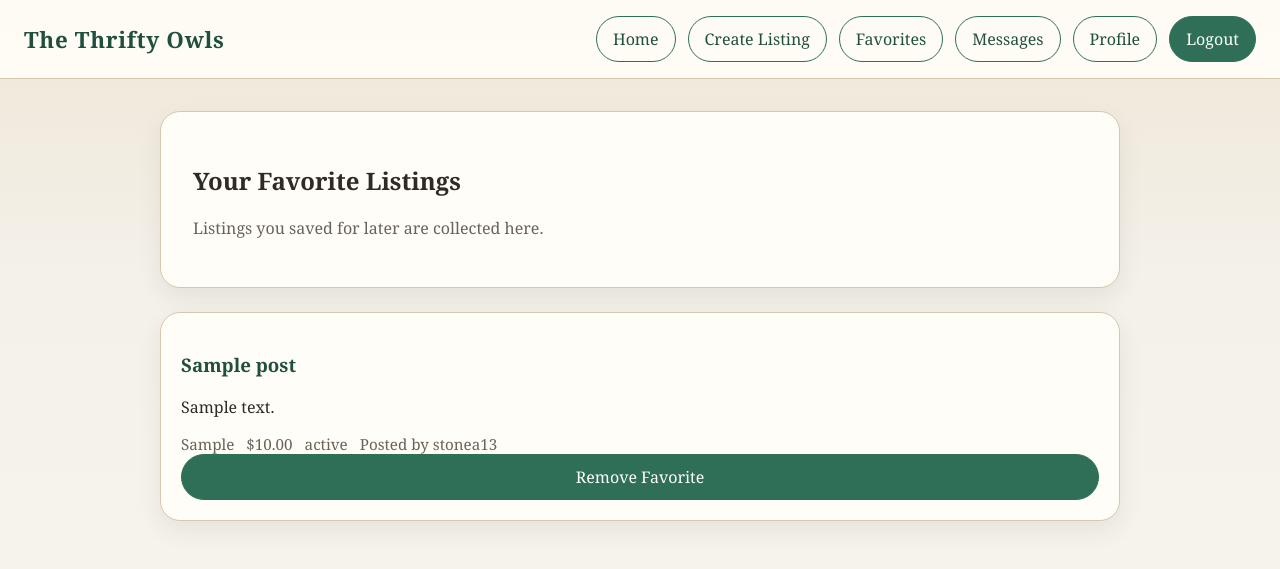
After one commit to zachjf9/SCSU-Thrift-Store-CSC_330_Team_4, a Flask app: page /favorites in a window 1280 px wide. The commit adds this page. Shown: the top 569 px of the page. Run offline with Flask 3, Linux system fonts and the light colour scheme; a user stored in the database is signed in; tables that the repository leaves empty hold one stand-in row (values such as "Sample post").

Commit message:
Added the listing for date filters and favorites

```diff
--- a/app/routes.py
+++ b/app/routes.py
@@ -1,4 +1,5 @@
 from functools import wraps
+from datetime import datetime, timedelta
 import os
 from uuid import uuid4
 
@@ -9,7 +10,7 @@ from werkzeug.utils import secure_filename
 
 from . import db
 from .forms import LoginForm, MessageForm, PostForm, ProfileForm, RegisterForm, ReviewForm, UserAdminForm
-from .models import Message, Notification, Post, Review, User
+from .models import Favorite, Message, Notification, Post, Review, User
 
 main = Blueprint('main', __name__)
 
@@ -50,16 +51,33 @@ def home():
     query = Post.query.filter_by(is_active=True)
     search = request.args.get('q', '').strip()
     category = request.args.get('category', '').strip()
+    date_filter = request.args.get('date_filter', '').strip()
 
     if search:
         pattern = f'%{search}%'
         query = query.filter((Post.title.ilike(pattern)) | (Post.description.ilike(pattern)))
     if category:
         query = query.filter_by(category=category)
+    if date_filter == '7':
+        query = query.filter(Post.timestamp >= datetime.utcnow() - timedelta(days=7))
+    elif date_filter == '30':
+        query = query.filter(Post.timestamp >= datetime.utcnow() - timedelta(days=30))
 
     posts = query.order_by(Post.timestamp.desc()).all()
     categories = [row[0] for row in db.session.query(Post.category).distinct().order_by(Post.category).all() if row[0]]
-    return render_template('index.html', posts=posts, categories=categories, search=search, selected_category=category)
+    favorite_post_ids = set()
+    if current_user.is_authenticated:
+        favorite_post_ids = {favorite.post_id for favorite in Favorite.query.filter_by(user_id=current_user.id).all()}
+
+    return render_template(
+        'index.html',
+        posts=posts,
+        categories=categories,
+        search=search,
+        selected_category=category,
+        selected_date_filter=date_filter,
+        favorite_post_ids=favorite_post_ids,
+    )
 
 
 @main.route('/register', methods=['GET', 'POST'])
@@ -170,7 +188,48 @@ def view_post(post_id):
         return redirect(url_for('main.view_post', post_id=post.id))
 
     reviews = Review.query.filter_by(reviewed_id=post.owner_id).order_by(Review.timestamp.desc()).all()
-    return render_template('post.html', post=post, form=form, reviews=reviews)
+    is_favorite = Favorite.query.filter_by(user_id=current_user.id, post_id=post.id).first() is not None
+    return render_template('post.html', post=post, form=form, reviews=reviews, is_favorite=is_favorite)
+
+
+@main.route('/favorites')
+@login_required
+def favorites():
+    saved_posts = (
+        Post.query
+        .join(Favorite, Favorite.post_id == Post.id)
+        .filter(Favorite.user_id == current_user.id, Post.is_active == True)
+        .order_by(Favorite.timestamp.desc())
+        .all()
+    )
+    return render_template('favorites.html', posts=saved_posts)
+
+
+@main.route('/post/<int:post_id>/favorite', methods=['POST'])
+@login_required
+def favorite_post(post_id):
+    post = Post.query.get_or_404(post_id)
+    if post.owner_id == current_user.id:
+        flash('You cannot favorite your own listing.')
+        return redirect(url_for('main.view_post', post_id=post.id))
+
+    existing_favorite = Favorite.query.filter_by(user_id=current_user.id, post_id=post.id).first()
+    if not existing_favorite:
+        db.session.add(Favorite(user_id=current_user.id, post_id=post.id))
+        db.session.commit()
+        flash('Listing added to favorites.')
+
+    return redirect(request.referrer or url_for('main.view_post', post_id=post.id))
+
+
+@main.route('/post/<int:post_id>/unfavorite', methods=['POST'])
+@login_required
+def unfavorite_post(post_id):
+    favorite = Favorite.query.filter_by(user_id=current_user.id, post_id=post_id).first_or_404()
+    db.session.delete(favorite)
+    db.session.commit()
+    flash('Listing removed from favorites.')
+    return redirect(request.referrer or url_for('main.favorites'))
 
 
 @main.route('/post/<int:post_id>/edit', methods=['GET', 'POST'])
--- a/app/templates/base.html
+++ b/app/templates/base.html
@@ -14,6 +14,7 @@
                 <a class="secondary" href="{{ url_for('main.home') }}">Home</a>
                 {% if current_user.is_authenticated %}
                     <a class="secondary" href="{{ url_for('main.create_post') }}">Create Listing</a>
+                    <a class="secondary" href="{{ url_for('main.favorites') }}">Favorites</a>
                     <a class="secondary" href="{{ url_for('main.messages') }}">Messages</a>
                     <a class="secondary" href="{{ url_for('main.profile') }}">Profile</a>
                     {% if current_user.is_admin %}
--- /dev/null
+++ b/app/templates/favorites.html
@@ -0,0 +1,36 @@
+{% extends "base.html" %}
+
+{% block title %}Favorites | The Thrifty Owls{% endblock %}
+
+{% block content %}
+<section class="hero">
+    <h1>Your Favorite Listings</h1>
+    <p class="muted">Listings you saved for later are collected here.</p>
+</section>
+
+<section>
+    {% if posts %}
+        <div class="grid">
+            {% for post in posts %}
+                <article class="card">
+                    <h3><a href="{{ url_for('main.view_post', post_id=post.id) }}">{{ post.title }}</a></h3>
+                    <p>{{ post.description }}</p>
+                    <div class="meta">
+                        <span>{{ post.category }}</span>
+                        {% if post.price is not none %}
+                            <span>${{ "%.2f"|format(post.price) }}</span>
+                        {% endif %}
+                        <span>{{ post.status or 'Available' }}</span>
+                        <span>Posted by {{ post.owner.username }}</span>
+                    </div>
+                    <form method="post" action="{{ url_for('main.unfavorite_post', post_id=post.id) }}">
+                        <input type="submit" value="Remove Favorite">
+                    </form>
+                </article>
+            {% endfor %}
+        </div>
+    {% else %}
+        <div class="empty">You have not favorited any listings yet.</div>
+    {% endif %}
+</section>
+{% endblock %}
```
Also changed, not shown: app/models.py (+11 -0 lines), app/templates/index.html (+19 -0 lines), app/templates/post.html (+8 -0 lines).
